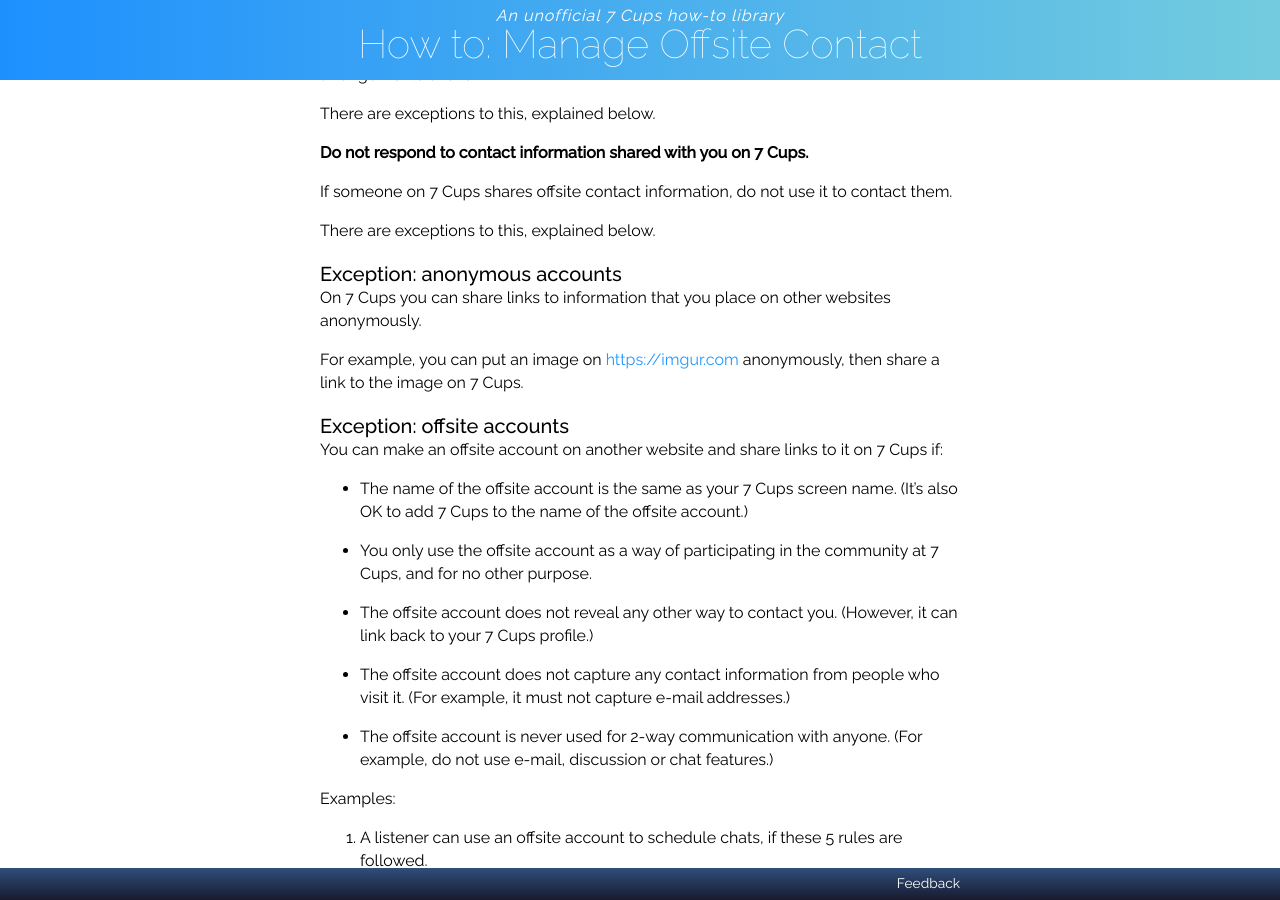
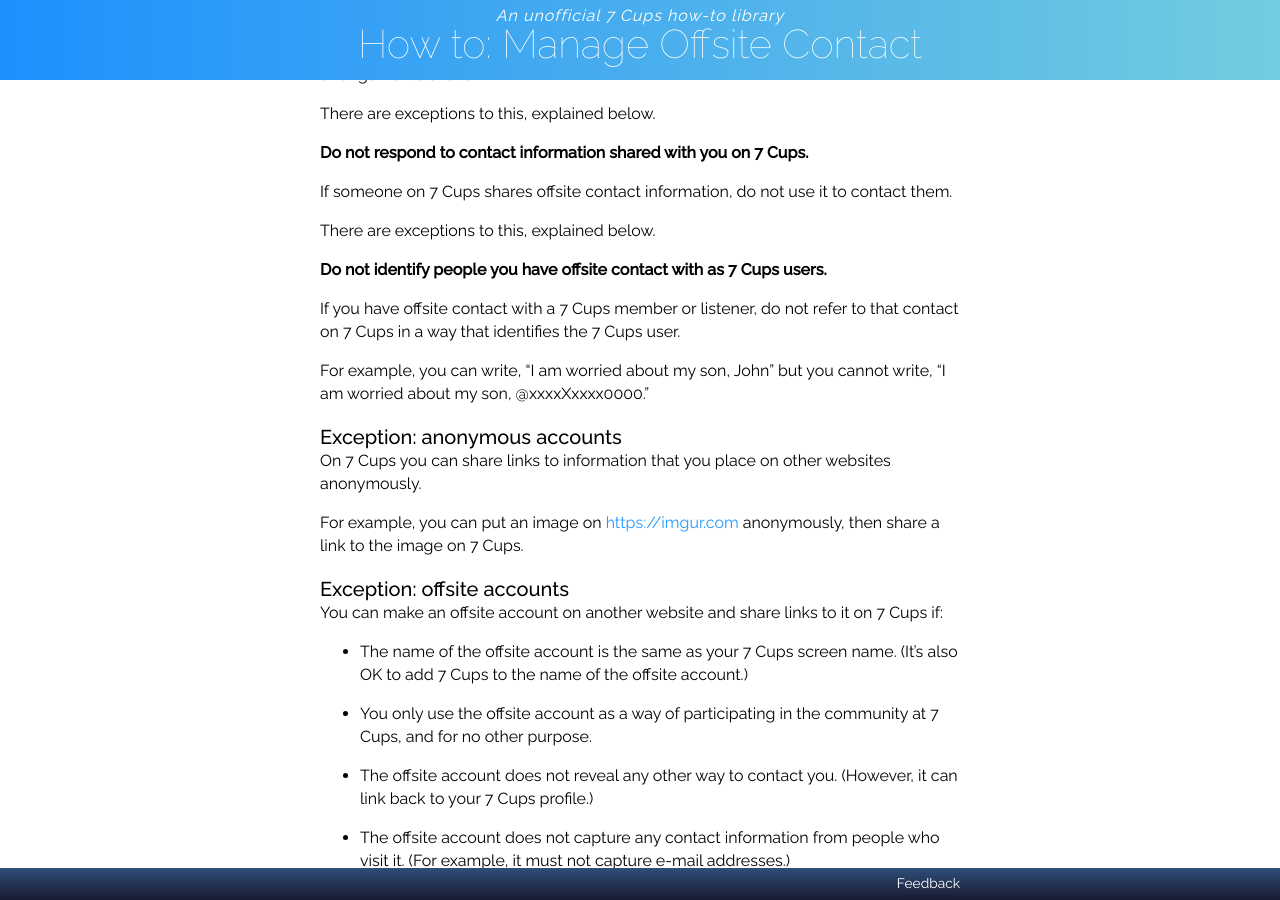
Before and after one commit to RarelyCharlie/rarelycharlie.github.io, a Jekyll site: the page built from _howto/offsite.md, in a window 1280 px wide and 900 px high, scrolled down 405 px. Built offline with Jekyll 4.4.1, drawn with Linux system fonts in a browser that asks for light colours.

Commit message:
addition

```diff
--- a/_howto/offsite.md
+++ b/_howto/offsite.md
@@ -22,6 +22,12 @@ There are exceptions to this, explained below.
 If someone on 7 Cups shares offsite contact information, do not use it to contact them.
 
 There are exceptions to this, explained below.
+
+**Do not identify people you have offsite contact with as 7 Cups users.**
+
+If you have offsite contact with a 7 Cups member or listener, do not refer to that contact on 7 Cups in a way that identifies the 7 Cups user.
+
+For example, you can write, "I am worried about my son, John" but you cannot write, "I am worried about my son, @xxxxXxxxx0000."
 
 ### Exception: anonymous accounts
 
```
